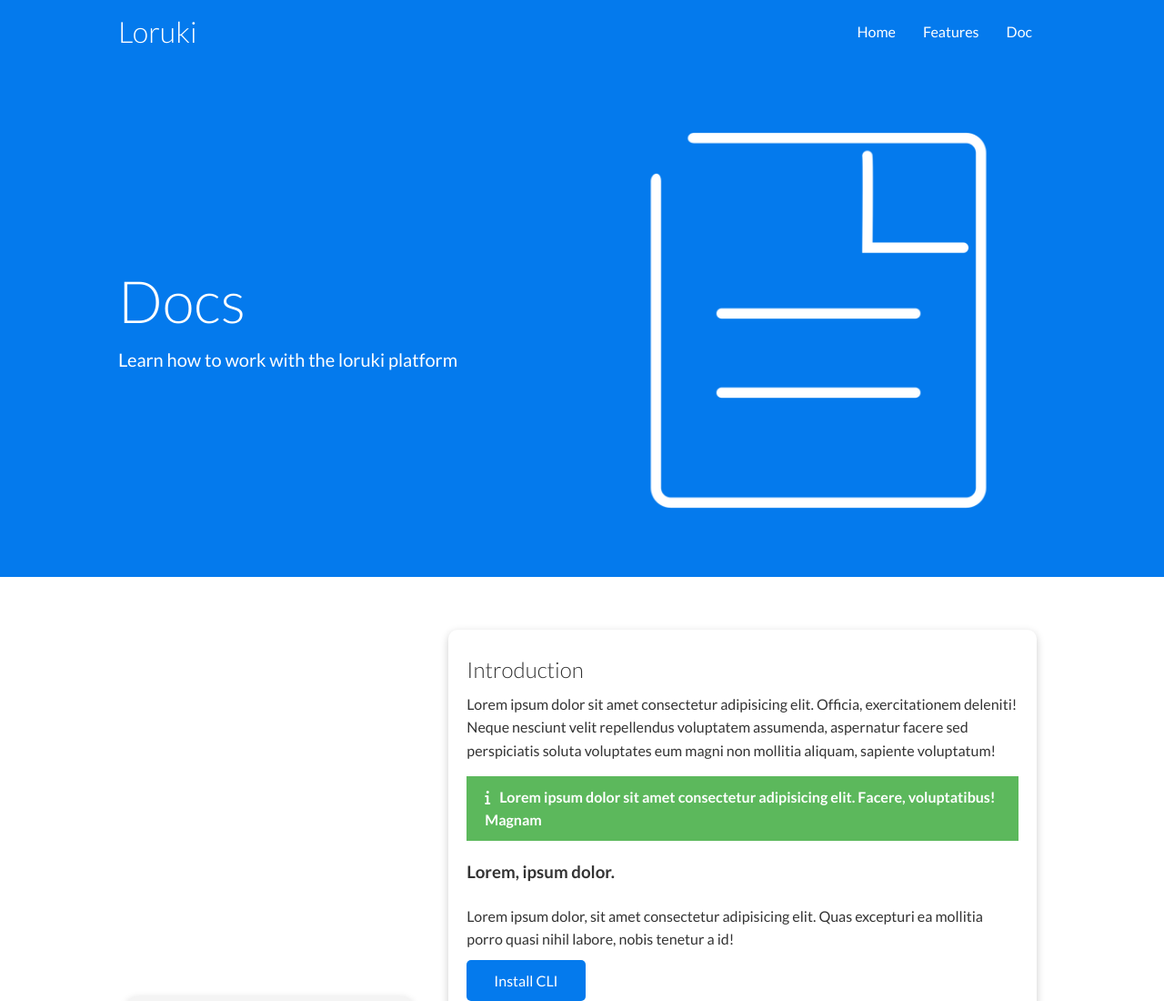
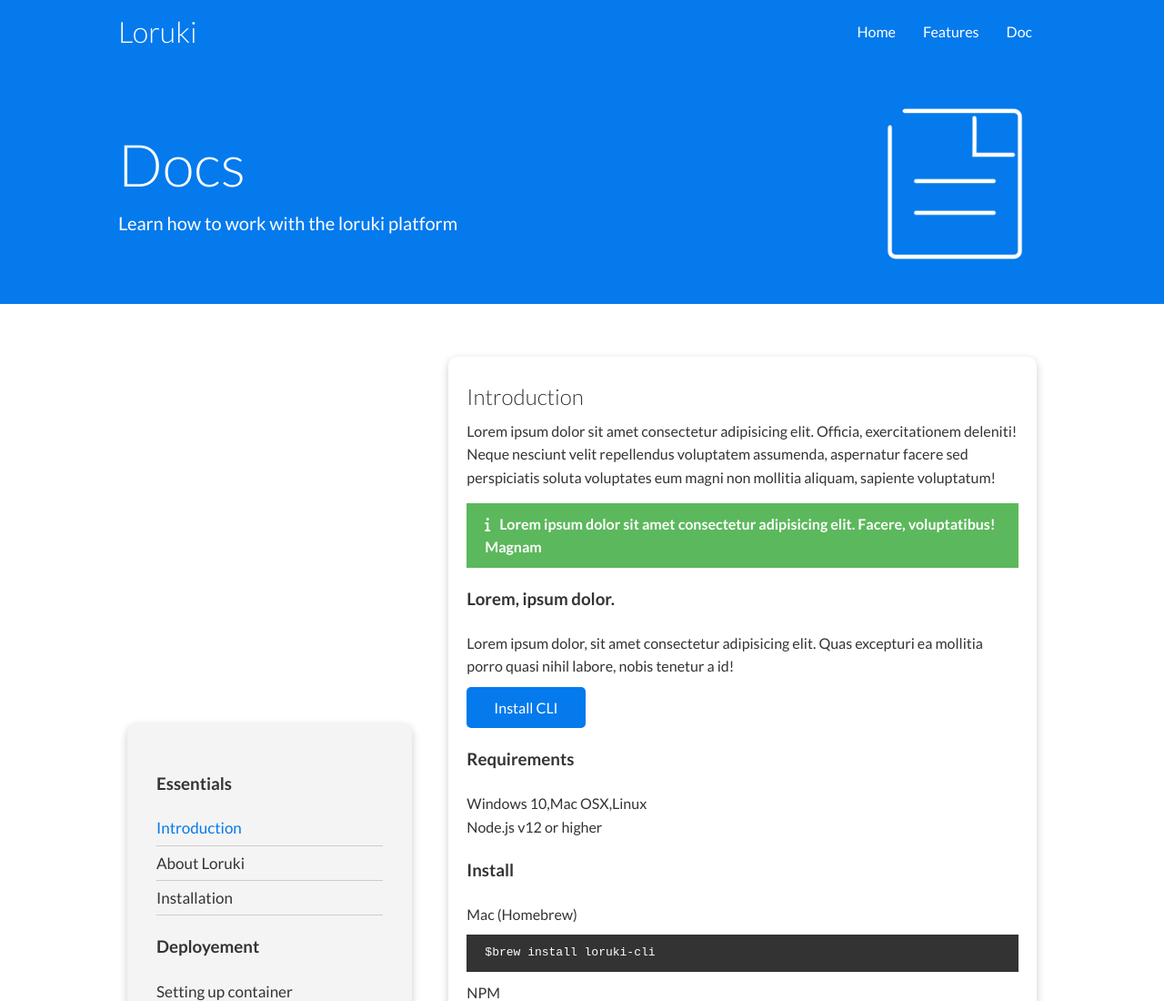
Before and after one commit to l-89eman/Loruki, a plain HTML site: page docs.html in a window 1280 px wide. Shown: the top 1100 px of the page at 91% size. Drawn offline with Linux system fonts and the light colour scheme.

Commit message:
Change in style_sheet

```diff
--- a/style.css
+++ b/style.css
@@ -174,7 +174,7 @@ img {
 }
 /* Features */
 .features-head img,
-.features-head img {
+.docs-head img {
   width: 200px;
   justify-self: flex-end;
 }
```
